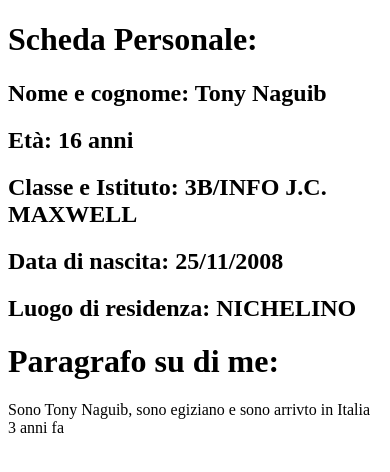
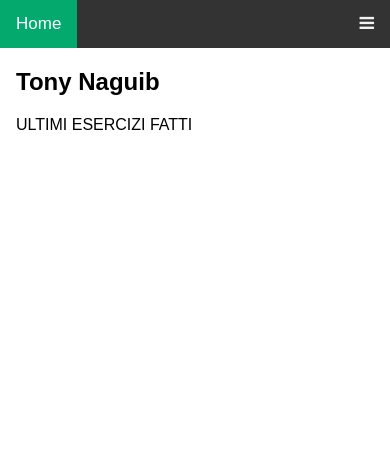
Before and after one commit to Tony11008/tpsit, a plain HTML site: page index.htm.html in a window 390 px wide. Drawn offline with Linux system fonts and the light colour scheme.

Commit message:
Add files via upload

```diff
--- a/index.htm.html
+++ b/index.htm.html
@@ -1,19 +1,94 @@
 <!DOCTYPE html>
-<html lang="en">
+<html>
 <head>
-    <meta charset="UTF-8">
-    <meta name="viewport" content="width=device-width, initial-scale=1.0">
-    <title>Document</title>
+<meta name="viewport" content="width=device-width, initial-scale=1">
+<link rel="stylesheet" href="https://cdnjs.cloudflare.com/ajax/libs/font-awesome/4.7.0/css/font-awesome.min.css">
+<style>
+body {
+  margin: 0;
+  font-family: Arial, Helvetica, sans-serif;
+}
+
+.topnav {
+  overflow: hidden;
+  background-color: #333;
+}
+
+.topnav a {
+  float: left;
+  display: block;
+  color: #f2f2f2;
+  text-align: center;
+  padding: 14px 16px;
+  text-decoration: none;
+  font-size: 17px;
+}
+
+.topnav a:hover {
+  background-color: #ddd;
+  color: black;
+}
+
+.topnav a.active {
+  background-color: #04AA6D;
+  color: white;
+}
+
+.topnav .icon {
+  display: none;
+}
+
+@media screen and (max-width: 600px) {
+  .topnav a:not(:first-child) {display: none;}
+  .topnav a.icon {
+    float: right;
+    display: block;
+  }
+}
+
+@media screen and (max-width: 600px) {
+  .topnav.responsive {position: relative;}
+  .topnav.responsive .icon {
+    position: absolute;
+    right: 0;
+    top: 0;
+  }
+  .topnav.responsive a {
+    float: none;
+    display: block;
+    text-align: left;
+  }
+}
+</style>
 </head>
 <body>
-    <h1>Scheda Personale:</h1>
-    <h2>Nome e cognome: Tony Naguib</h2>
-    <h2>Età: 16 anni</h2>
-    <h2>Classe e Istituto: 3B/INFO J.C. MAXWELL</h2>
-    <h2>Data di nascita:  25/11/2008</h2>
-    <h2>Luogo di residenza:  NICHELINO<br> </h2>
-    <h1>Paragrafo su di me: <br> </h1>
-    <p>Sono Tony Naguib, sono egiziano e sono arrivto in Italia 3 anni fa    <br> </p>
+
+<div class="topnav" id="myTopnav">
+  <a href="#home" class="active">Home</a>
+  <a href="https://tony11008.github.io/tpsit/secondo%20esercizio%20di%20css"target=”_blank”>Primo esercizio con CSS</a>
+  <a href="https://tony11008.github.io/tpsit/avatar"target=”_blank”>Card Flip with Text</a>
+  <a href="https://tony11008.github.io/tpsit/Pagina%20WEB%20DIV%20ANNIDATI"target=”_blank”>PAGINA WEB DIV ANNIDATI</a>
+  <a href="https://tony11008.github.io/tpsit/link.html"target=”_blank”>esercizio link</a>
+  <a href="javascript:void(0);" class="icon" onclick="myFunction()">
+    <i class="fa fa-bars"></i>
+  </a>
+</div>
+
+<div style="padding-left:16px">
+  <h2>Tony Naguib</h2>
+  <p>ULTIMI ESERCIZI FATTI</p>
+</div>
+
+<script>
+function myFunction() {
+  var x = document.getElementById("myTopnav");
+  if (x.className === "topnav") {
+    x.className += " responsive";
+  } else {
+    x.className = "topnav";
+  }
+}
+</script>
 
 </body>
 </html>
```
